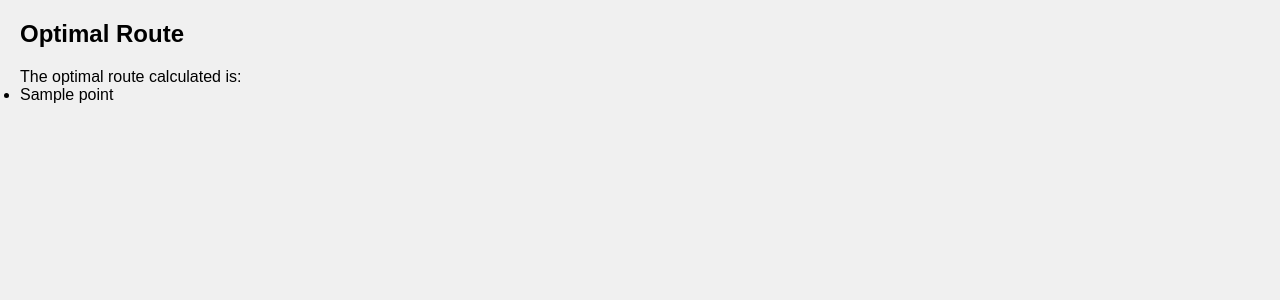
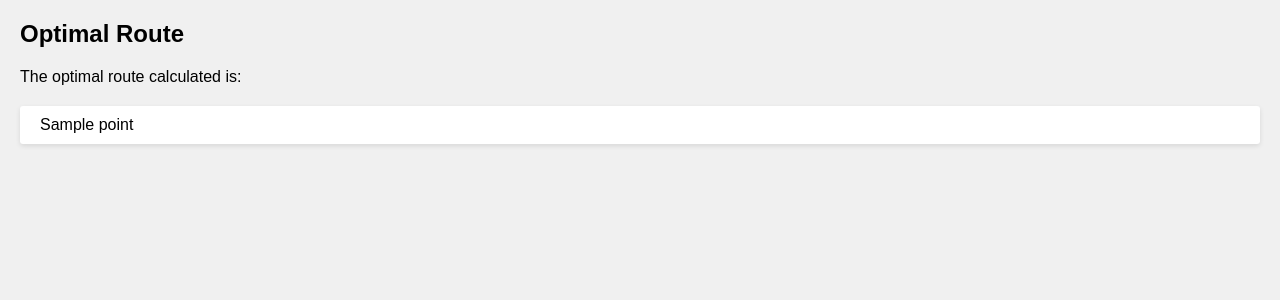
Before and after one commit to alemat13/tsp_solver, a Flask app: template templates/result.html in a window 1280 px wide. Shown: the top 300 px of the page. Run offline with Flask 3, Linux system fonts and the light colour scheme; the template is opened without the code that fills it: most values are stand-ins (such as "Sample title", 1, 10 or a date in 2020).

Commit message:
Add style to list

```diff
--- a/static/style.css
+++ b/static/style.css
@@ -53,3 +53,25 @@ input[type="submit"] {
 input[type="submit"]:hover {
     background-color: #0056b3;
 }
+
+/* Style de la liste ul */
+ul {
+    list-style-type: none;
+    padding: 0;
+    margin: 20px 0;
+}
+
+/* Style des éléments li */
+li {
+    background-color: #fff;
+    padding: 10px 20px;
+    margin-bottom: 5px;
+    border-radius: 3px;
+    box-shadow: 0 2px 5px rgba(0, 0, 0, 0.1);
+    transition: background-color 0.3s ease;
+}
+
+/* Style des éléments li au survol */
+li:hover {
+    background-color: #f0f0f0;
+}
```
